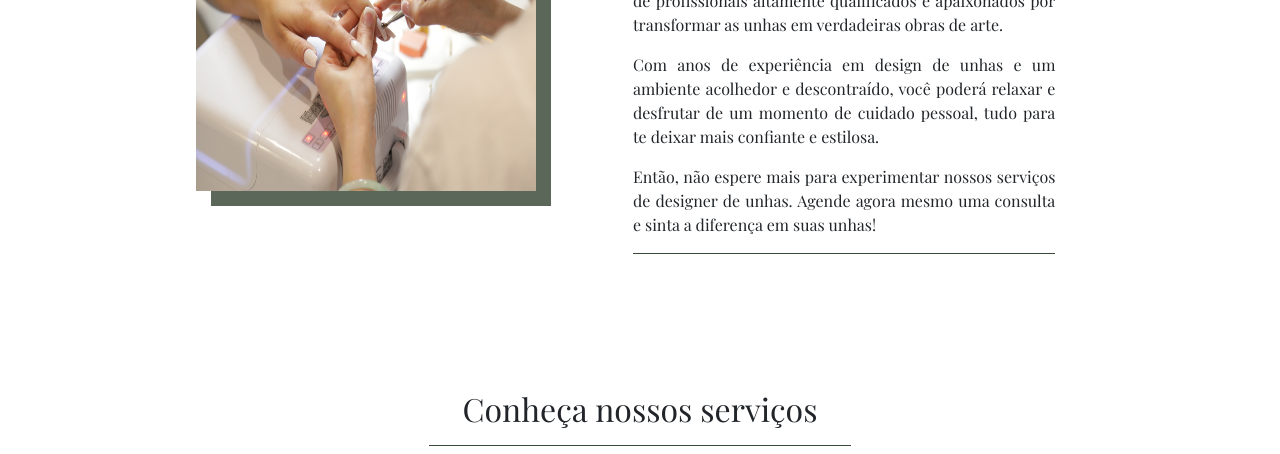
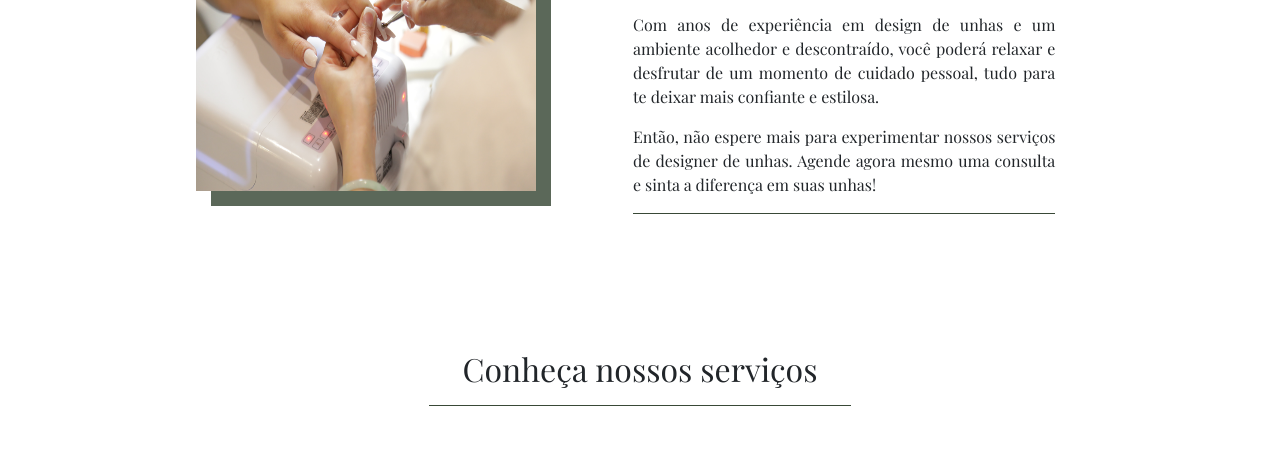
Before and after one commit to Itsrenata2/Nail-Glam-Projeto, a plain HTML site: page index.html in a window 1280 px wide. Shown: the part 782-1236 px from the top of the page. Drawn offline with nearby package versions, Linux system fonts and the light colour scheme.

Commit message:
Update style.css

```diff
--- a/style.css
+++ b/style.css
@@ -129,7 +129,7 @@ hmtl {
 #sobre-txt {
     margin: auto;
     width: 33vw;
-    margin-top: 17vh;
+    margin-top: 12vh;
 }
 
 #sobre-tit {
```
